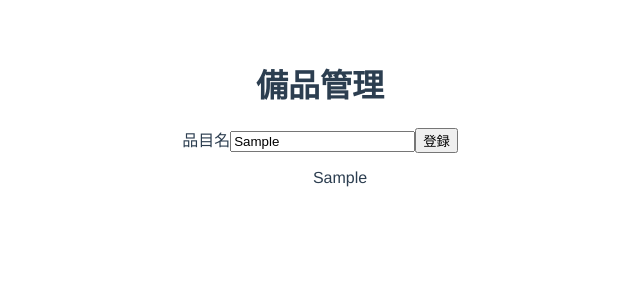
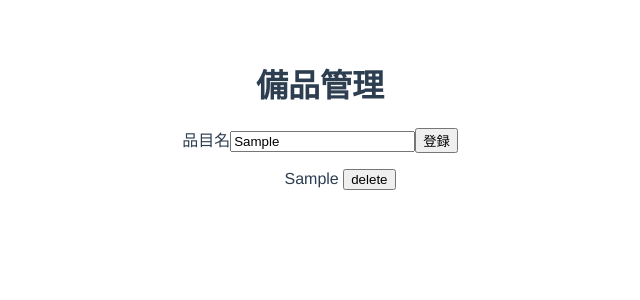
Before and after one commit to azufb/EquipmentManager, a Vue app in the folder equipmentmanager/: page / in a window 1280 px wide. Both pictures are taken after typing "Sample" into the empty fields and a click on the input "登録". Shown: the top 300 px of the page, without its empty margins (320-960 px from the left). Built offline with nearby package versions, Linux system fonts and the light colour scheme.

Commit message:
削除機能をつける

```diff
--- a/equipmentmanager/src/App.vue
+++ b/equipmentmanager/src/App.vue
@@ -3,12 +3,13 @@
     <h1>備品管理</h1>
     <form v-on:submit.prevent="onclick">
       <label for='name'>品目名</label>
-      <input type='text' id='name' v-model='name' required/>
+      <input type='text' id='name' v-model='name' required />
       <input type='submit' value='登録' />
     </form>
-    <ul v-for="(item, index) in items" :key="index">
+    <ul v-for='(item, index) in items' :key='index'>
     <li>
       {{ item.name }}
+      <input type='button' value='delete' v-on:click='deleteItem' />
     </li>
     </ul>
   </div>
@@ -20,7 +21,6 @@ export default {
   computed: {
     items() {
       return this.$store.state.items
-
     }
   },
   data() {
@@ -36,6 +36,9 @@ export default {
         }
       })
     },
+    deleteItem() {
+      this.$store.commit('deleteItem')
+    },
     minus() {
       this.$store.commit('minus')
     },
@@ -43,7 +46,6 @@ export default {
       this.$store.commit('plus')
     }
   }
-
 }
 </script>
 
--- a/equipmentmanager/src/store/index.js
+++ b/equipmentmanager/src/store/index.js
@@ -5,12 +5,7 @@ Vue.use(Vuex)
 
 export default new Vuex.Store({
   state: {
-    items: [
-      {
-        name: '',
-        count: 0
-      }
-    ]
+    items: []
   },
   getters: {
     itemsCount(state) {
@@ -20,6 +15,10 @@ export default new Vuex.Store({
   mutations: {
     addItem(state, payload) {
       state.items.push(payload.item)
+    },
+    deleteItem(state, item) {
+      let indexed = state.items.indexOf(item);
+      state.items.splice(indexed, 1)
     },
     minus(state) {
       state.items.count--
```
